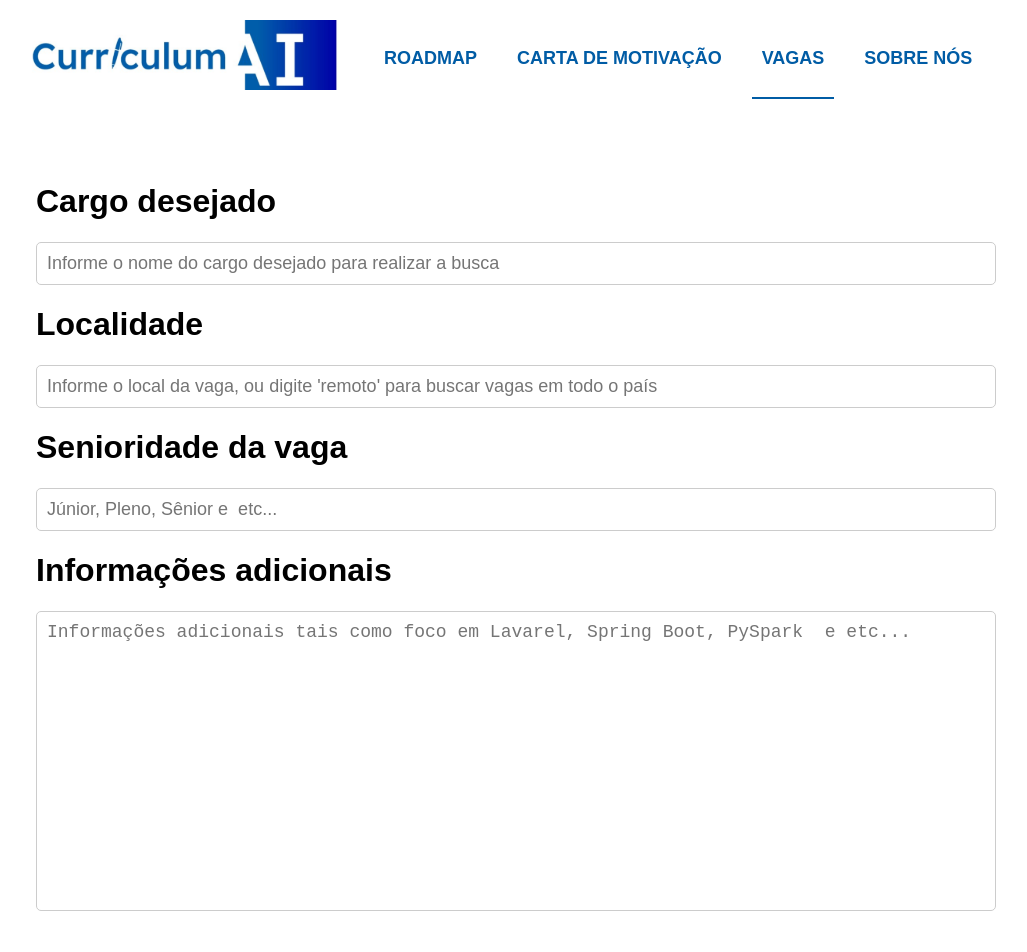
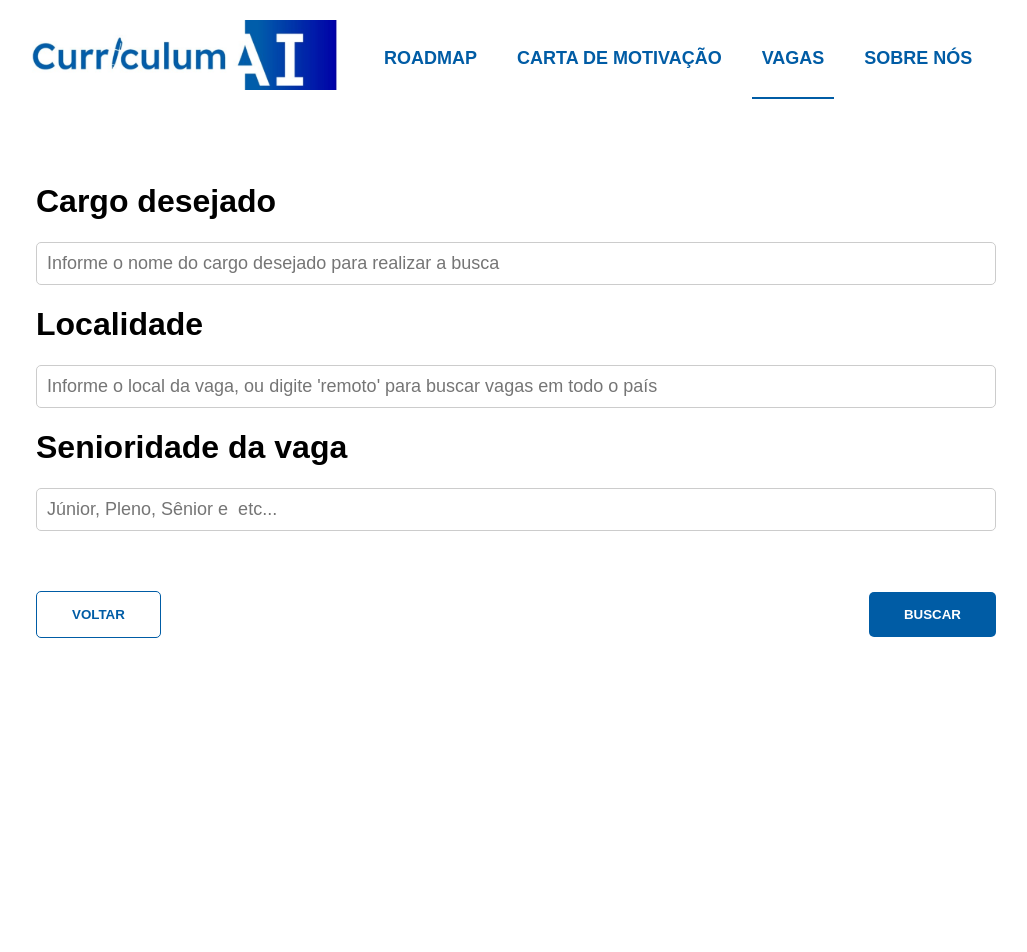
Before and after one commit to Curriculum-Vitae-AI/Curriculum-AI-FrontEnd, a React (Create React App) app: page /Vagas in a window 1280 px wide. Shown: the top 952 px of the page, without its empty margins (124-1151 px from the left). After the commit the page ends 800 px from the top, so only its background shows below. Built offline with nearby package versions, Linux system fonts and the light colour scheme.

Commit message:
feat: remove informacoes adicionais

```diff
--- a/src/pages/Vagas.js
+++ b/src/pages/Vagas.js
@@ -16,11 +16,6 @@ function Vagas(){
                     <h1>Senioridade da vaga</h1>
                     <input placeholder="Júnior, Pleno, Sênior e  etc..."/>
                 </div>
-                <div>
-                    <h1>Informações adicionais</h1>
-                    <textarea placeholder="Informações adicionais tais como foco em Lavarel, Spring Boot, PySpark  e etc..."></textarea>
-                </div>
-
             </div>
             <div className="botoes">
                 <Link to="/Curriculum-AI-FrontEnd"><button className="btnVoltar">VOLTAR</button></Link>
```
